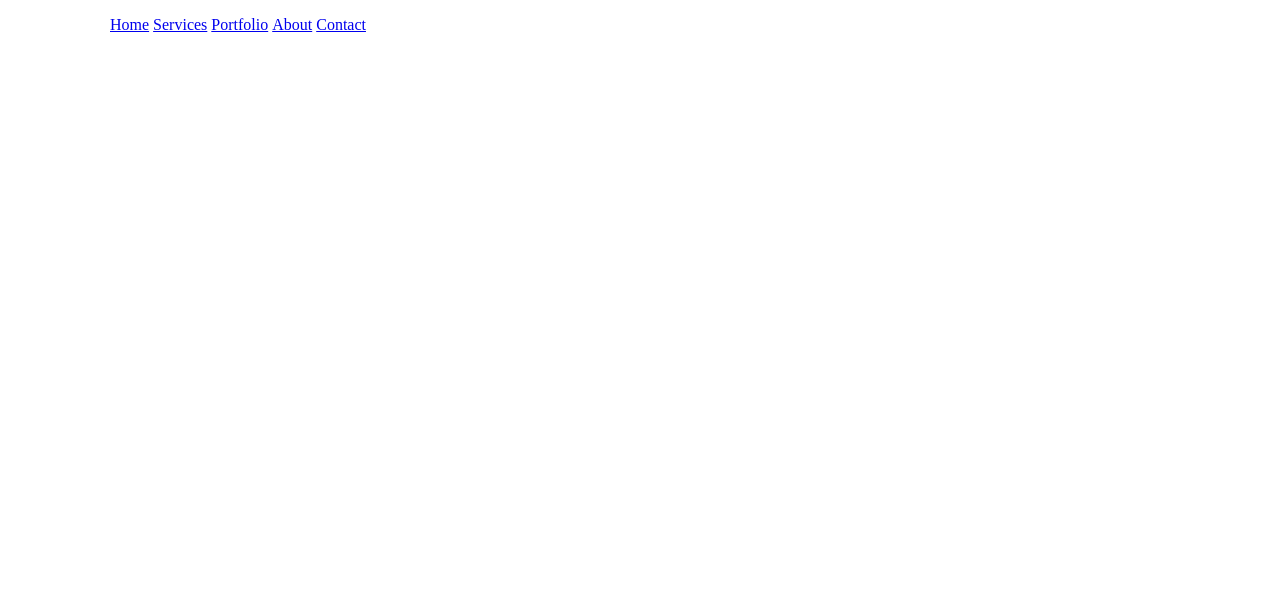
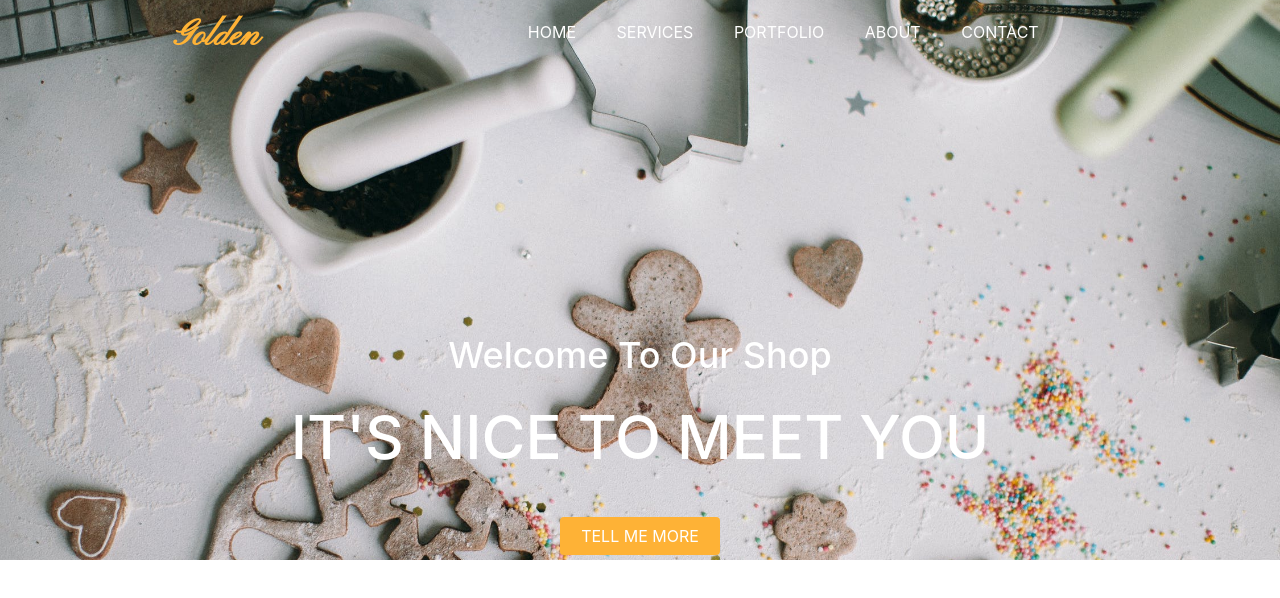
Before and after one commit to fatality1922/Zadanie4, a website: page index.html in a window 1280 px wide. Drawn offline with nearby package versions, Linux system fonts and the light colour scheme.

Commit message:
add splash section

```diff
--- a/index.html
+++ b/index.html
@@ -3,16 +3,25 @@
 
     <head>
         <meta charset="utf-8">
-        <title> Zadanie 4 </title>
+        <title> Golden Shop </title>
         <link rel="stylesheet" href="https://cdnjs.cloudflare.com/ajax/libs/font-awesome/5.9.0/css/all.min.css">
         <link href="https://fonts.googleapis.com/css?family=Open+Sans|Raleway:300,400" rel="stylesheet">
+        <link rel="preconnect" href="https://fonts.gstatic.com">
+        <link href="https://fonts.googleapis.com/css2?family=Pinyon+Script&display=swap" rel="stylesheet">
+        <link rel="stylesheet" href="https://stackpath.bootstrapcdn.com/bootstrap/4.5.1/css/bootstrap.min.css" integrity="sha384-VCmXjywReHh4PwowAiWNagnWcLhlEJLA5buUprzK8rxFgeH0kww/aWY76TfkUoSX" crossorigin="anonymous">
         <link rel="stylesheet" href="css/style.css">
     </head>
 
     <body>
 
-        <section class="splash">
+<div class="splash">
+    <nav class="navigation">
         <div class="container">
+            <div class="row">
+                <div class="logo col-md-3">
+                    <a class="logo" href="#">Golden</a>
+                </div>
+                <div class="col-md-9">
                     <ul class="menu">
                         <li><a href="#">Home</a></li>
                         <li><a href="#">Services</a></li>
@@ -21,7 +30,18 @@
                         <li><a href="#">Contact</a></li>
                     </ul>
                 </div>
-        </section>
+            </div>
+        </div>
+    </nav>
+    <div class="main-splash">
+        <div class="splash-inner">
+            <h2 class="title">Welcome to our shop</h2>
+            <h2 class="subtitle">It's nice to meet you</h2>
+            <a class="btn" href="#">Tell me more</a>
+        </div>
+    </div>
+</div>
+
 
 
 
--- a/sass/style.scss
+++ b/sass/style.scss
@@ -19,6 +19,7 @@ $font-header: 'Raleway', sans-serif;
     background-image: src('C:\Users\Danciak\Desktop\Kodilla\moduł 4\zadanie\images\1.png');
     .menu {
         list-style: square;
+        position: absolute;
     }
     li {
         display: inline;
```
Also changed, not shown: css/style.css, images/2.jpg (added), 2 other files. Lines whose indentation alone changed are shown as unchanged.
